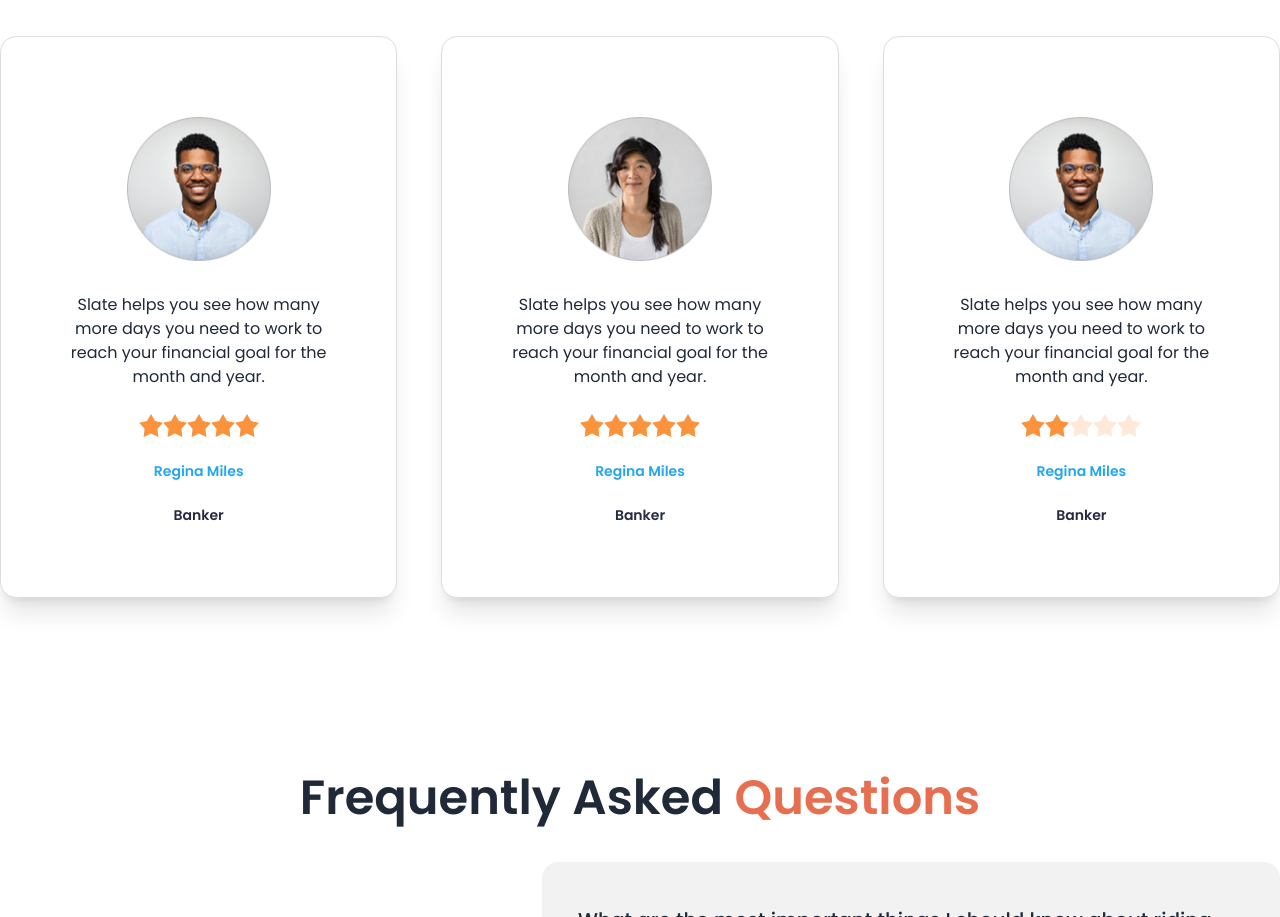
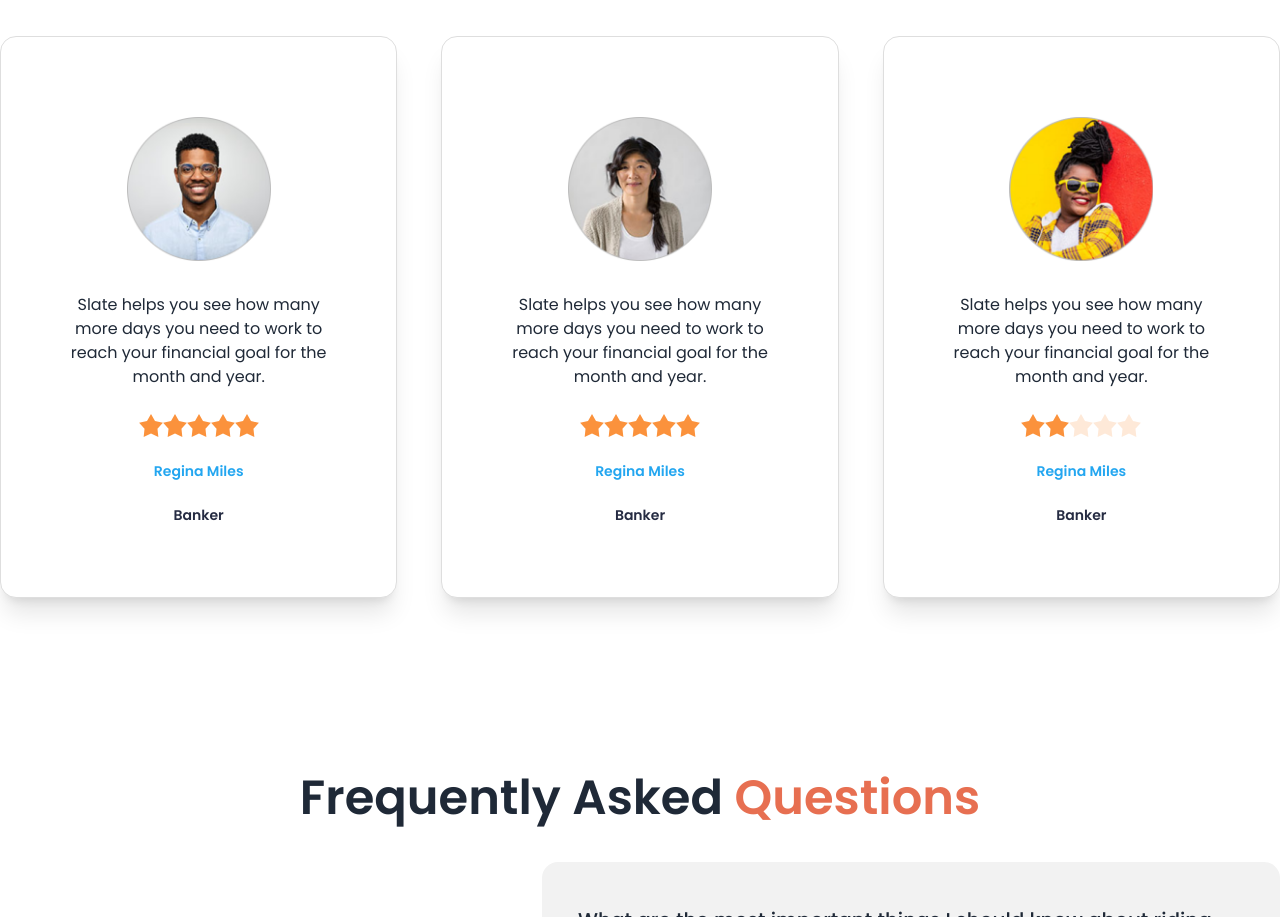
Before and after one commit to Jahid-Hossan/bike-new-mine, a plain HTML site: page index.html in a window 1280 px wide. Shown: the part 2241-3158 px from the top of the page. Drawn offline with nearby package versions, Linux system fonts and the light colour scheme.

Commit message:
final done

```diff
--- a/index.html
+++ b/index.html
@@ -308,7 +308,7 @@
                     <!-- 3rd cleint -->
                     <div class="card  bg-base-100 shadow-xl px-9 py-10  border-[1px] border-[#DEDEDE] border-solid">
                         <figure class="px-10 pt-10">
-                            <img src="/images/others/user-1.png" alt="Shoes" class="rounded-xl w-36" />
+                            <img src="/images/others/user-3.png" alt="Shoes" class="rounded-xl w-36" />
                         </figure>
                         <div class="card-body items-center text-center space-y-4">
                             <p>Slate helps you see how
```
